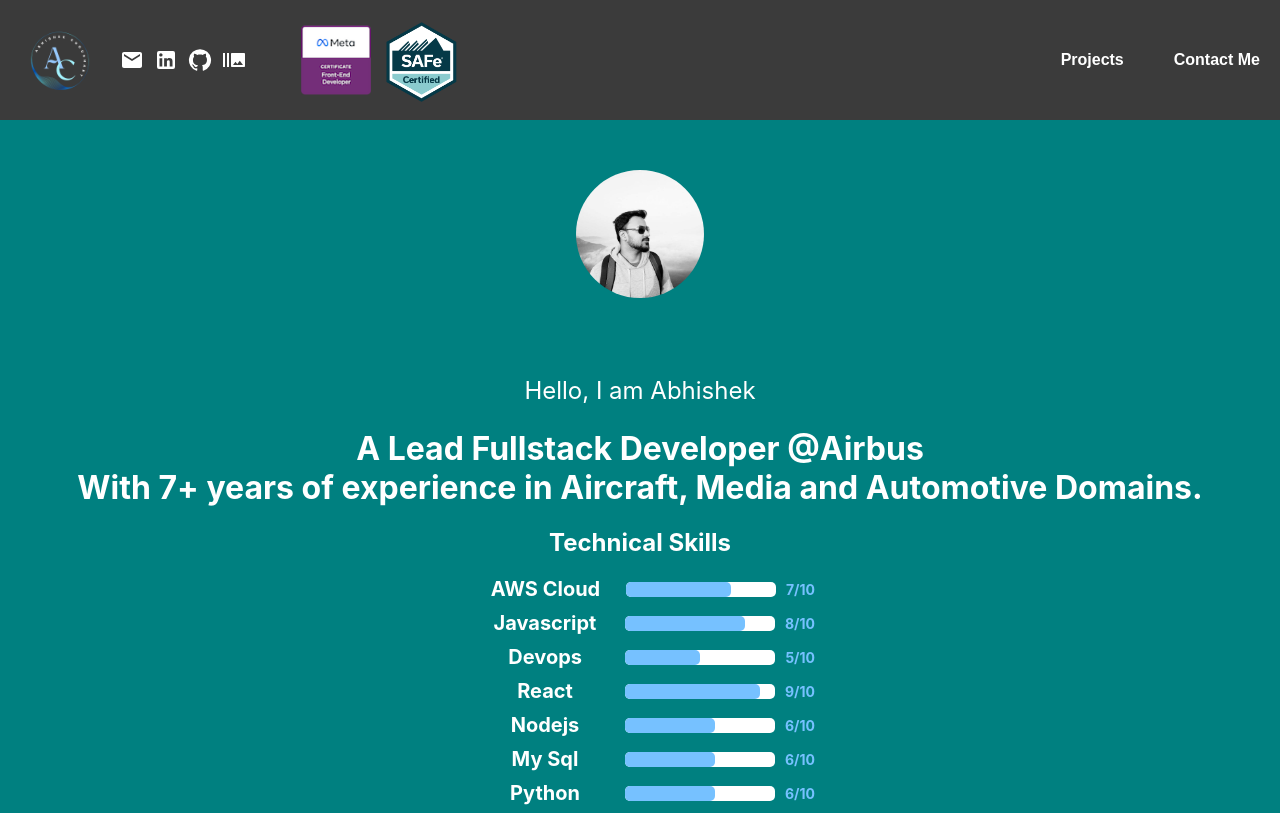
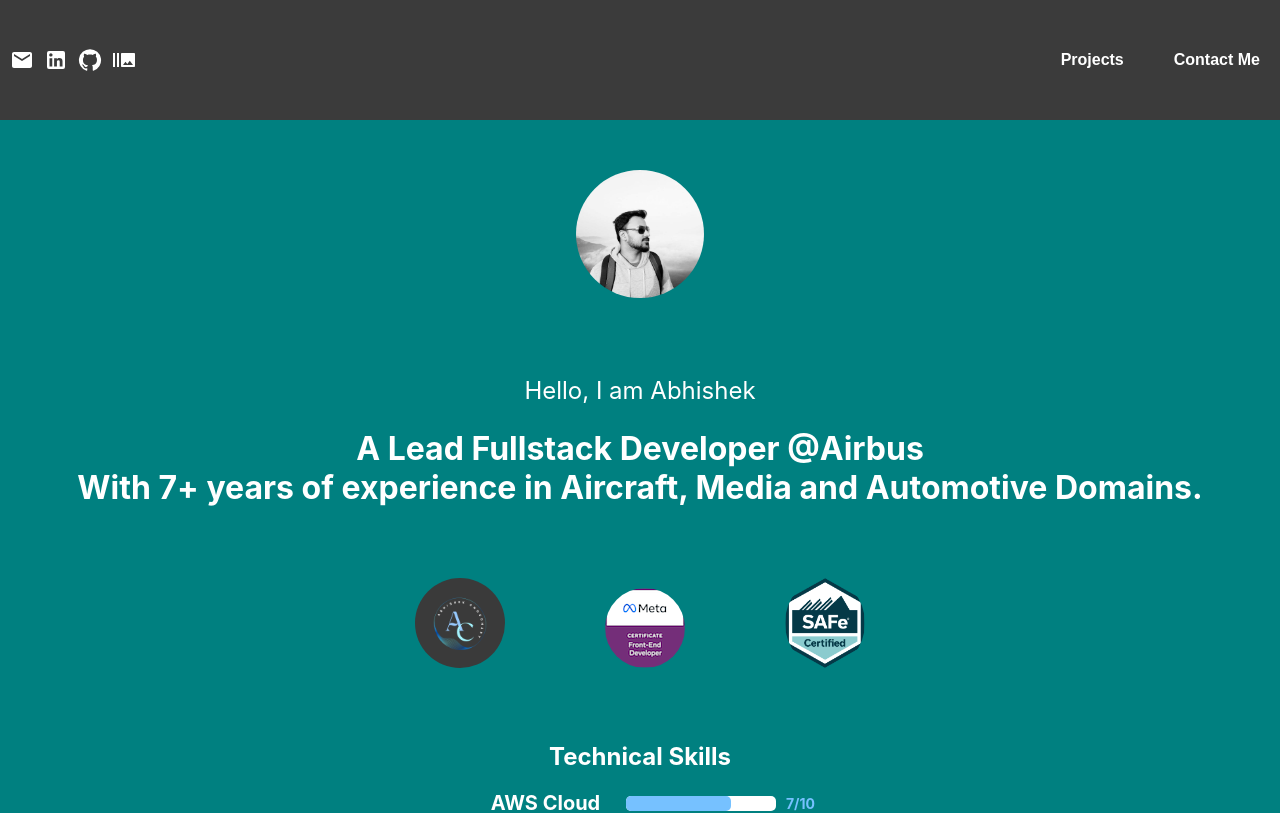
Before and after one commit to abhiscripts/myprofile, a React (Create React App) app: page / in a window 1280 px wide. Shown: the top 813 px of the page. Built offline with nearby package versions, Linux system fonts and the light colour scheme.

Commit message:
updated img

```diff
--- a/src/Component/About.jsx
+++ b/src/Component/About.jsx
@@ -1,6 +1,9 @@
 import React from "react";
 import Skills from "./Skills";
 import me from "../Assets/me.jpg";
+import cert from "./../Assets/cert.png";
+import logo from "./../Assets/logo.png";
+import safe from "./../Assets/safe.png";
 
 export default function About() {
   return (
@@ -12,7 +15,24 @@ export default function About() {
         <br />
         With 7+ years of experience in Aircraft, Media and Automotive Domains.
       </h1>
-      <Skills/>
+      <div className="headorLogos">
+        <img src={logo} alt="logo" style={{ maxHeight: "90px" } }/>
+          <a
+            target="_blank"
+            rel="noreferrer"
+            href="https://www.credly.com/badges/a428a2ea-82c4-4d3e-a5cf-f492757b3403/public_url"
+          >
+            <img
+              src={cert}
+              alt="meta cert"
+              style={{
+                maxHeight: "100px",
+              }}
+            />
+          </a>
+          <img src={safe} alt="safe cert" style={{ maxHeight: "90px" }} />
+        </div>
+        <Skills/>
     </div>
   );
 }
--- a/src/Component/Header.jsx
+++ b/src/Component/Header.jsx
@@ -3,9 +3,6 @@ import EmailIcon from "@mui/icons-material/Email";
 import LinkedInIcon from "@mui/icons-material/LinkedIn";
 import GitHubIcon from "@mui/icons-material/GitHub";
 import BurstModeIcon from "@mui/icons-material/BurstMode";
-import cert from "./../Assets/cert.png";
-import logo from "./../Assets/logo.png";
-import safe from "./../Assets/safe.png";
 
 const SOCIAL_LINKS = {
   email: "mailto:abhishek.kc6@gmail.com",
@@ -28,7 +25,6 @@ export default function Header({ projectsRef, contactRef }) {
   return (
     <div className="header">
         <div className="headerSocial">
-        <img src={logo} alt="logo" />
           <EmailIcon
             onClick={() => handleIconClick(SOCIAL_LINKS["email"])}
             style={{ height: "100px" }}
@@ -45,14 +41,6 @@ export default function Header({ projectsRef, contactRef }) {
             onClick={() => handleIconClick(SOCIAL_LINKS["medium"])}
             style={{ height: "100px" }}
           />
-        <a
-          target="_blank"
-          rel="noreferrer"
-          href="https://www.credly.com/badges/a428a2ea-82c4-4d3e-a5cf-f492757b3403/public_url"
-        >
-          <img src={cert} alt="meta cert" style={{ height: "70px", paddingTop:"15px", paddingLeft: "45px" }}/>
-        </a>
-        <img src={safe} alt="safe cert" style={{ height: "80px", paddingTop:"12px", paddingLeft: "5px" }}/>
         </div>
       <div className="headerPage">
         <button onClick={scrollToProjects}>Projects</button>
--- a/src/Component/component.css
+++ b/src/Component/component.css
@@ -4,7 +4,6 @@
   align-items: center;
   background-color: rgb(59, 59, 59);
 }
-
 .headerSocial {
   display: flex;
   color: white;
@@ -14,7 +13,7 @@
 }
 
 .headerSocial img {
-  max-height: 100px;
+  max-height: 90px;
 }
 
 .headerPage {
```
Lines whose indentation alone changed are shown as unchanged.
